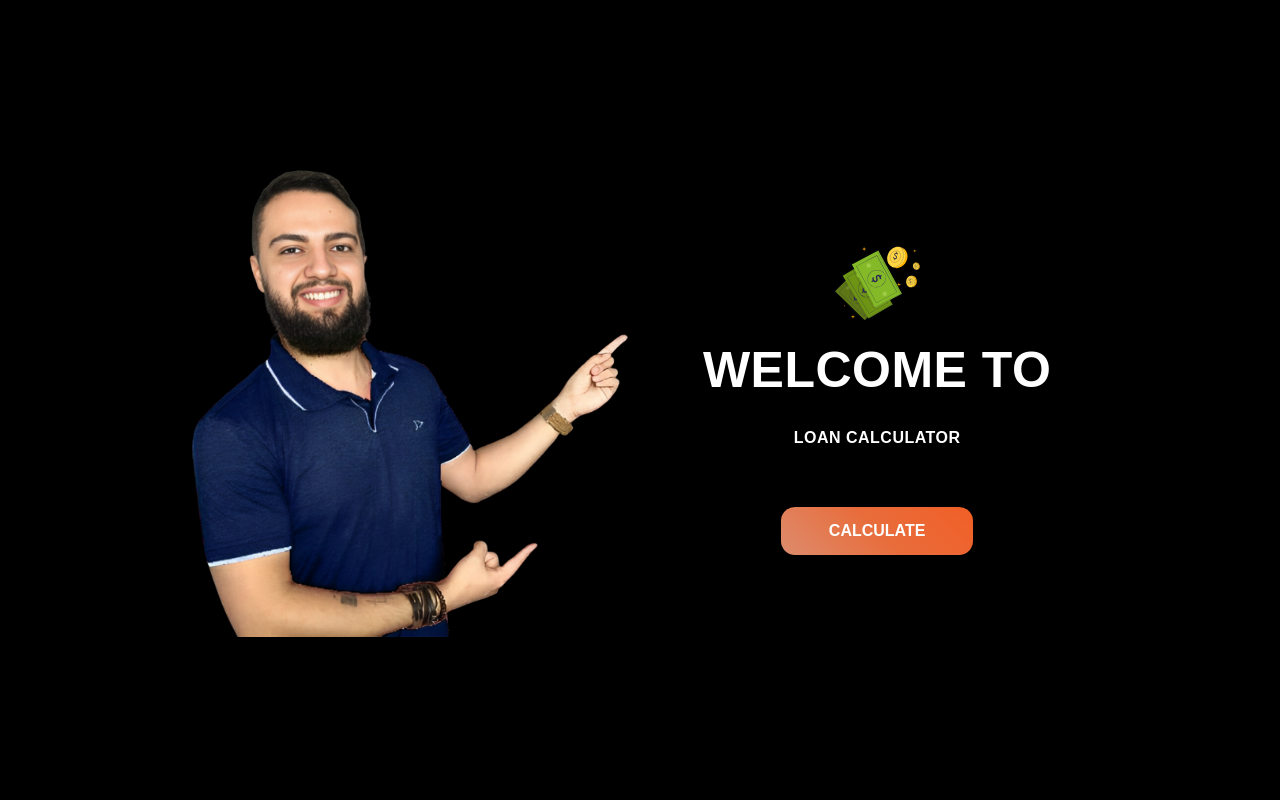
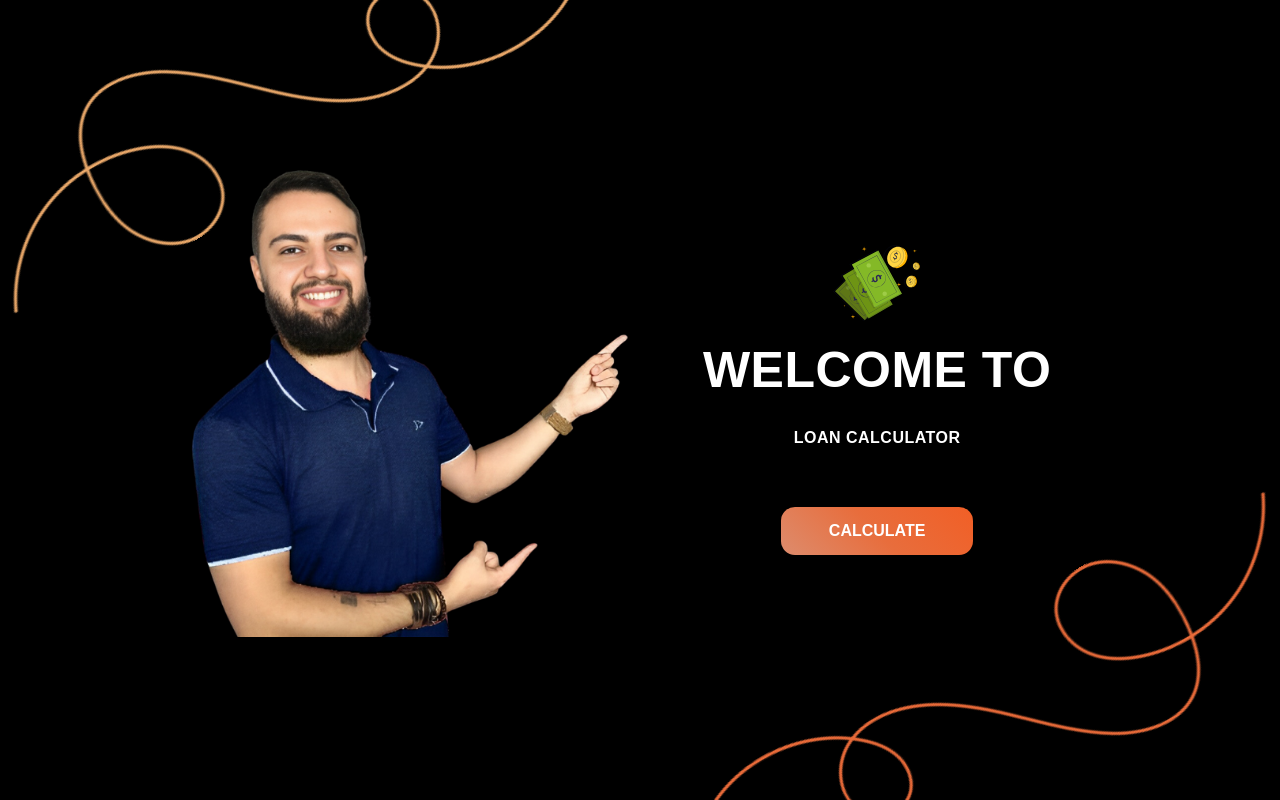
Before and after one commit to ricardorocker/loan-calculator, an Angular app: page /home in a window 1280 px wide. Built offline with nearby package versions, Linux system fonts and the light colour scheme.

Commit message:
Add animations all pages

```diff
--- a/src/app/views/about/about.component.css
+++ b/src/app/views/about/about.component.css
@@ -15,6 +15,7 @@
   max-width: 1000px;
   width: 100%;
   text-align: left;
+  animation: delayAppearance 4s ease 0s 1;
 }
 
 .first-line {
@@ -95,3 +96,12 @@ code {
     max-width: 800px;
   }
 }
+
+@keyframes delayAppearance {
+  0% {
+    opacity: 0;
+  }
+  100% {
+    opacity: 1;
+  }
+}
--- a/src/app/views/home/home.component.css
+++ b/src/app/views/home/home.component.css
@@ -4,7 +4,28 @@
   display: flex;
   justify-content: center;
   align-items: center;
+  position: relative;
+  overflow: hidden;
 }
+
+.diagonal-image-top {
+  position: absolute;
+  top: 5px;
+  left: -61px;
+  transform: rotate(150deg);
+  width: 50%;
+  animation: delayAppearance 4s ease 0s 1 forwards
+}
+
+.diagonal-image-bottom {
+  position: absolute;
+  bottom: 0;
+  right: -60px;
+  transform: rotate(-30deg);
+  width: 50%;
+  animation: delayAppearance 4s ease 0s 1 forwards
+}
+
 
 .container {
   display: flex;
@@ -108,3 +129,12 @@ button:hover {
     display: none;
   }
 }
+
+@keyframes delayAppearance {
+  0% {
+    opacity: 0;
+  }
+  100% {
+    opacity: 1;
+  }
+}
--- a/src/app/views/home/home.component.html
+++ b/src/app/views/home/home.component.html
@@ -1,4 +1,6 @@
 <div class="home">
+    <img src="../../../assets/1.png" class="diagonal-image-top" />
+    <img src="../../../assets/2.png" class="diagonal-image-bottom" />
   <div class="container">
     <div class="left-side">
       <img
--- a/src/app/views/loan-calculator/loan-calculator.component.css
+++ b/src/app/views/loan-calculator/loan-calculator.component.css
@@ -52,7 +52,7 @@ form {
   padding: 10px;
   margin: 10px;
   border: none;
-  background: #E0997D;
+  background: #e0997d;
   color: #fff;
   font-weight: 600;
   border-radius: 5px;
@@ -100,50 +100,53 @@ input[type="number"] {
 }
 
 input[type="range"] {
-  --c: #FA5412; /* active color */
+  --c: #fa5412; /* active color */
   --g: 7px; /* the gap */
   --l: 3px; /* line thickness*/
   --s: 14px; /* thumb size*/
 
   height: var(--s); /* needed for Firefox*/
-  --_c: color-mix(in srgb, var(--c), #000 var(--p,0%));
-  -webkit-appearance :none;
-  -moz-appearance :none;
-  appearance :none;
+  --_c: color-mix(in srgb, var(--c), #000 var(--p, 0%));
+  -webkit-appearance: none;
+  -moz-appearance: none;
+  appearance: none;
   background: none;
   cursor: pointer;
   overflow: hidden;
 }
 input:focus-visible,
-input:hover{
+input:hover {
   --p: 25%;
 }
 input:active,
-input:focus-visible{
-  --_b: var(--s)
+input:focus-visible {
+  --_b: var(--s);
 }
 /* chromium */
-input[type="range" i]::-webkit-slider-thumb{
+input[type="range" i]::-webkit-slider-thumb {
   height: var(--s);
   aspect-ratio: 1;
   border-radius: 50%;
-  box-shadow: 0 0 0 var(--_b,var(--l)) inset var(--_c);
-  border-image: linear-gradient(90deg,var(--_c) 50%,#ababab 0) 1/0 100vw/0 calc(100vw + var(--g));
-  clip-path:
-    polygon(
-       0     calc(50% + var(--l)/2),
-      -100vw calc(50% + var(--l)/2),
-      -100vw calc(50% - var(--l)/2),
-       0     calc(50% - var(--l)/2),
-       0 0,100% 0,
-       100%  calc(50% - var(--l)/2),
-       100vw calc(50% - var(--l)/2),
-       100vw calc(50% + var(--l)/2),
-       100%  calc(50% + var(--l)/2),
-       100% 100%,0 100%);
+  box-shadow: 0 0 0 var(--_b, var(--l)) inset var(--_c);
+  border-image: linear-gradient(90deg, var(--_c) 50%, #ababab 0) 1/0 100vw/0
+    calc(100vw + var(--g));
+  clip-path: polygon(
+    0 calc(50% + var(--l) / 2),
+    -100vw calc(50% + var(--l) / 2),
+    -100vw calc(50% - var(--l) / 2),
+    0 calc(50% - var(--l) / 2),
+    0 0,
+    100% 0,
+    100% calc(50% - var(--l) / 2),
+    100vw calc(50% - var(--l) / 2),
+    100vw calc(50% + var(--l) / 2),
+    100% calc(50% + var(--l) / 2),
+    100% 100%,
+    0 100%
+  );
   -webkit-appearance: none;
   appearance: none;
-  transition: .3s;
+  transition: 0.3s;
 }
 /* Firefox */
 input[type="range"]::-moz-range-thumb {
@@ -151,32 +154,35 @@ input[type="range"]::-moz-range-thumb {
   width: var(--s);
   background: none;
   border-radius: 50%;
-  box-shadow: 0 0 0 var(--_b,var(--l)) inset var(--_c);
-  border-image: linear-gradient(90deg,var(--_c) 50%,#ababab 0) 1/0 100vw/0 calc(100vw + var(--g));
-  clip-path:
-    polygon(
-       0     calc(50% + var(--l)/2),
-      -100vw calc(50% + var(--l)/2),
-      -100vw calc(50% - var(--l)/2),
-       0     calc(50% - var(--l)/2),
-       0 0,100% 0,
-       100%  calc(50% - var(--l)/2),
-       100vw calc(50% - var(--l)/2),
-       100vw calc(50% + var(--l)/2),
-       100%  calc(50% + var(--l)/2),
-       100% 100%,0 100%);
+  box-shadow: 0 0 0 var(--_b, var(--l)) inset var(--_c);
+  border-image: linear-gradient(90deg, var(--_c) 50%, #ababab 0) 1/0 100vw/0
+    calc(100vw + var(--g));
+  clip-path: polygon(
+    0 calc(50% + var(--l) / 2),
+    -100vw calc(50% + var(--l) / 2),
+    -100vw calc(50% - var(--l) / 2),
+    0 calc(50% - var(--l) / 2),
+    0 0,
+    100% 0,
+    100% calc(50% - var(--l) / 2),
+    100vw calc(50% - var(--l) / 2),
+    100vw calc(50% + var(--l) / 2),
+    100% calc(50% + var(--l) / 2),
+    100% 100%,
+    0 100%
+  );
   -moz-appearance: none;
   appearance: none;
-  transition: .3s;
+  transition: 0.3s;
 }
-@supports not (color: color-mix(in srgb,red,red)) {
+@supports not (color: color-mix(in srgb, red, red)) {
   input {
     --_c: var(--c);
   }
 }
 
 select {
-  background: #E0997D;
+  background: #e0997d;
   color: #fff;
   max-width: 91px;
 }
@@ -189,6 +195,16 @@ select {
   background: #e4e5e9;
   width: 100%;
 }
+
+.left-side {
+  animation: slideInFromTop 2s ease 0s 1 forwards;
+}
+
+
+.right-side {
+  animation: slideInFromBottom 2s ease 0s 1 forwards;
+}
+
 
 .card-top {
   height: auto;
@@ -207,7 +223,7 @@ select {
 }
 
 .small-circle.dark-red {
-  background: #FA5412;
+  background: #fa5412;
 }
 
 .row {
@@ -235,12 +251,7 @@ button.apply {
   width: 100%;
   height: 48px;
   padding: 10px;
-  background: linear-gradient(
-    45deg,
-    #dd8c6d 0%,
-    #e86d3c 50%,
-    #FA5412 100%
-  );
+  background: linear-gradient(45deg, #dd8c6d 0%, #e86d3c 50%, #fa5412 100%);
   color: #fff;
   box-shadow: 0px 3px 6px #00000033;
   border: none;
@@ -271,3 +282,21 @@ button.apply:hover {
     max-width: 148px;
   }
 }
+
+@keyframes slideInFromTop {
+  0% {
+    transform: translateY(-100%);
+  }
+  100% {
+    transform: translateY(0);
+  }
+}
+
+@keyframes slideInFromBottom {
+  0% {
+    transform: translateY(100%);
+  }
+  100% {
+    transform: translateY(0);
+  }
+}
```
Also changed, not shown: src/assets/1.png (added), src/assets/2.png (added).
